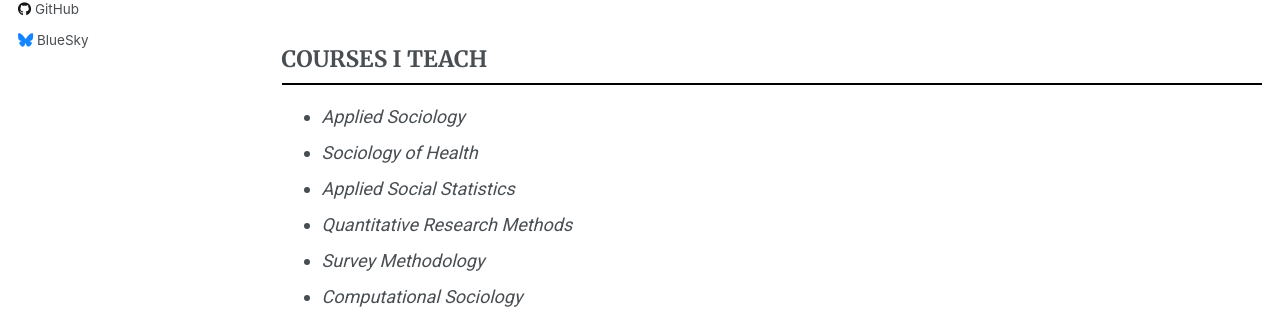
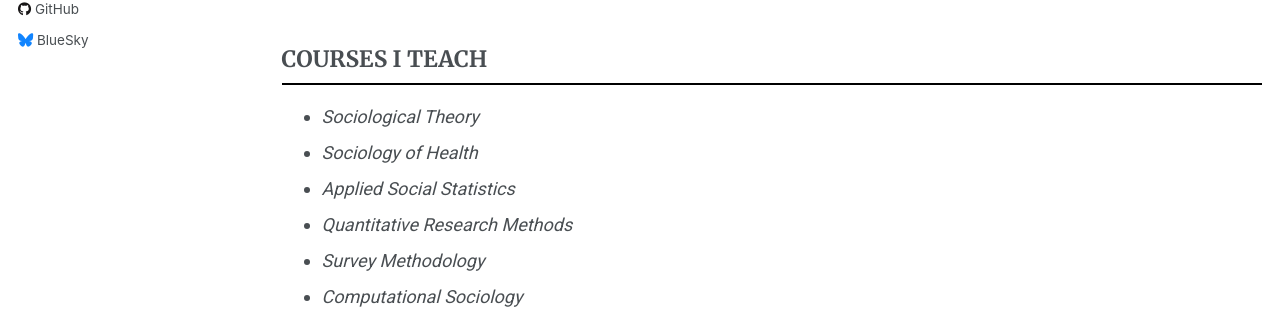
Before and after one commit to Mohsnmonji/mohsnmonji.github.io, a Jekyll site: the page built from _pages/teaching.md, in a window 1280 px wide and 900 px high. Shown: the part 397-706 px from the top of the window. Built offline with Jekyll 4.4.1, drawn with Linux system fonts in a browser that asks for light colours.

Commit message:
Update teaching.md

```diff
--- a/_pages/teaching.md
+++ b/_pages/teaching.md
@@ -17,7 +17,7 @@ author_profile: true
 I approach teaching as an enjoyable experience where students feel encouraged to learn and develop their skills. In my courses, I incorporate **experiential learning** to provide students with more opportunities to work with real-world data to examine topics such as income inequality, food insecurity, housing, and disparities in health outcomes. I believe this hands-on approach not only helps students build technical expertise but also gives them a chance to see the impact their work can have in creating a more functional, just, and healthier society. I value slow and thoughtful learning and want students to engage with the concepts and methods they are exposed to.
 
 ## COURSES I TEACH
-* *Applied Sociology*
+* *Sociological Theory*
 * *Sociology of Health*
 * *Applied Social Statistics*
 * *Quantitative Research Methods*
```
